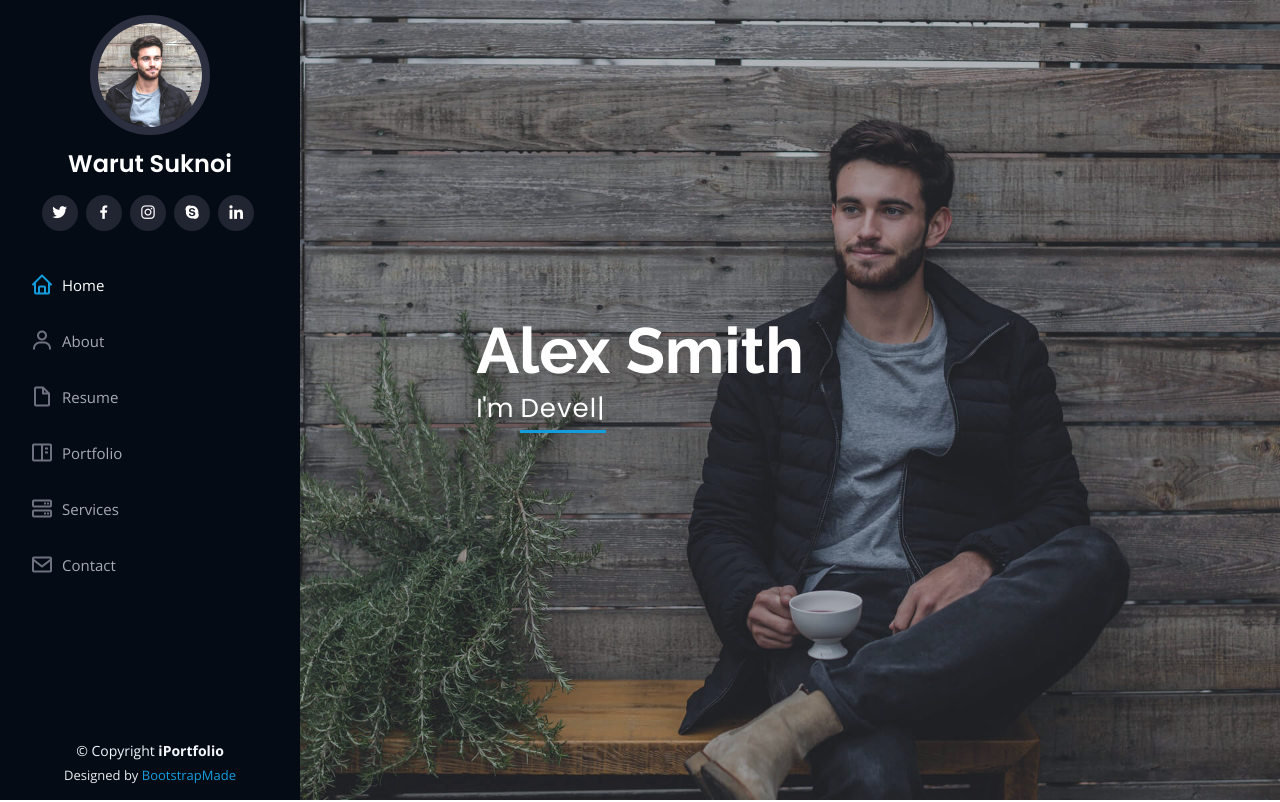
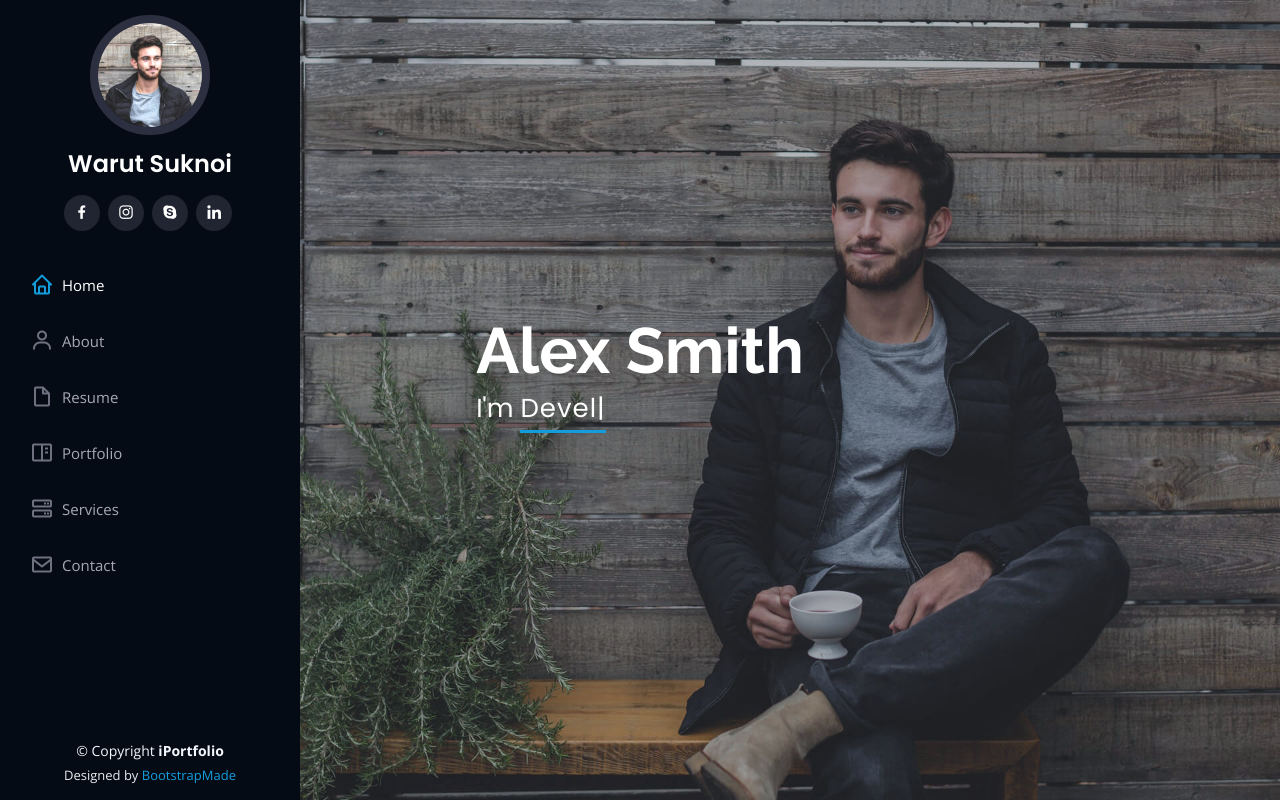
Before and after one commit to owrz0503/warut-portfolio.github.io, a plain HTML site: page index.html in a window 1280 px wide. Shown: the top 802 px of the page. Drawn offline with nearby package versions, Linux system fonts and the light colour scheme.

Commit message:
initial commit

```diff
--- a/index.html
+++ b/index.html
@@ -48,7 +48,7 @@
                 <img src="assets/img/profile-img.jpg" alt="" class="img-fluid rounded-circle">
                 <h1 class="text-light"><a href="index.html">Warut Suknoi</a></h1>
                 <div class="social-links mt-3 text-center">
-                    <a href="#" class="twitter"><i class="bx bxl-twitter"></i></a>
+
                     <a href="#" class="facebook"><i class="bx bxl-facebook"></i></a>
                     <a href="#" class="instagram"><i class="bx bxl-instagram"></i></a>
                     <a href="#" class="google-plus"><i class="bx bxl-skype"></i></a>
```
